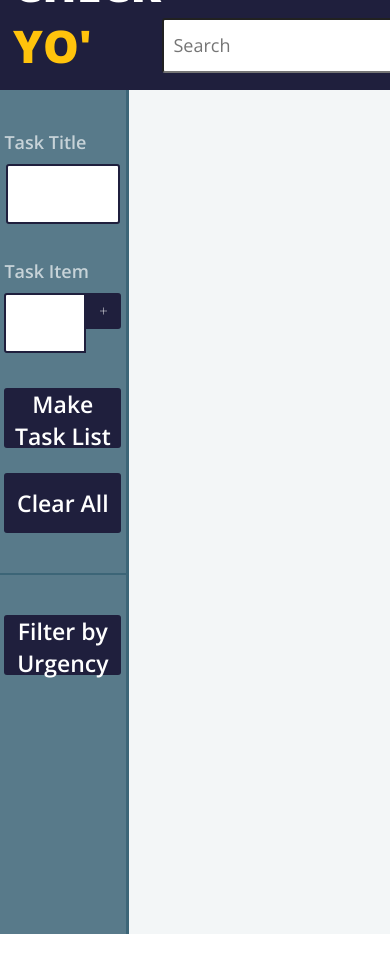
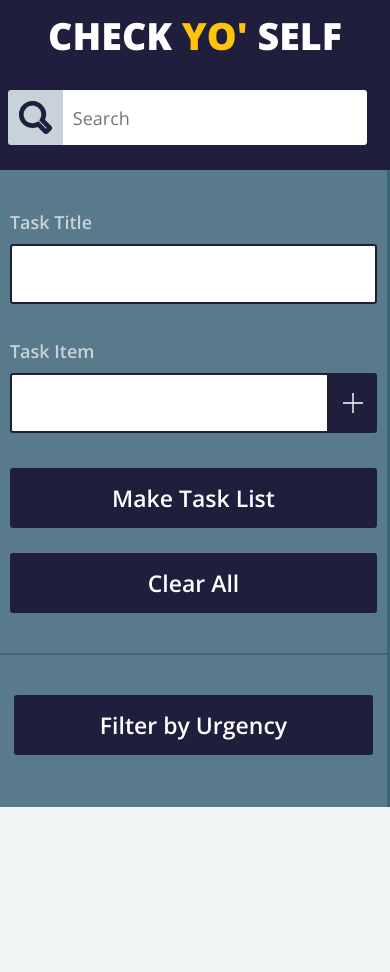
Before and after one commit to NaomiKC92/Check-Yo-Self-1906, a plain HTML site: page index.html in a window 390 px wide. Shown: the top 972 px of the page. Before the commit the page ends 844 px from the top, so only its background shows below. Drawn offline with nearby package versions, Linux system fonts and the light colour scheme.

Commit message:
Create mobile media query, add urgent functionality

```diff
--- a/index.html
+++ b/index.html
@@ -13,7 +13,10 @@
   <body>
     <header>
       <h1>CHECK <span class='header__yo'>YO'</span> SELF</h1>
-      <input type='text' placeholder='Search' class='header__search--input'>
+      <form class='header__search--block'>
+        <img src='images/search.svg' class='header__search--img'>
+        <input type='text' placeholder='Search' class='header__search--input'>
+      </form>
     </header>
     <main>
       <aside>
--- a/main.js
+++ b/main.js
@@ -55,19 +55,16 @@ function markUrgent(e) {
   toDoList[i].urgent = !toDoList[i].urgent;
   var urgentImg = e.target;
   toDoList[i].urgent === false ? urgentImg.src = 'images/urgent.svg' : urgentImg.src = 'images/urgent-active.svg';
-  changeCardColor(i);
+  changeCardColor(i, e);
   toDoList[i].saveToStorage(toDoList);
 };
 
-function changeCardColor(index) {
-  toDoList[index].urgent === true ? handleClassList("add") : handleClassList("remove");
+function changeCardColor(index, e) {
+  toDoList[index].urgent === true ? handleClassList("add", e) : handleClassList("remove", e);
 };
 
-function handleClassList(method) {
-  var taskCard = document.querySelector('.task__card');
-  var cardBody = document.querySelector('.card__body--list')
-  taskCard.classList[method]('card__yellow')
-  cardBody.classList[method]('card__body--yellow')
+function handleClassList(method, e) {
+  e.target.closest('article').classList[method]('card__yellow');
 }
 
 function getListIndex(event) {
--- a/styles.css
+++ b/styles.css
@@ -31,7 +31,8 @@ h1 {
 }
 
 .header__search--input {
-  border-radius: 3px;
+  border-radius: 0 3px 3px 0;
+  border: none;
   font-size: 18px;
   height: 55px;
   margin-right: 15px;
@@ -39,56 +40,89 @@ h1 {
   width: 350px;
 }
 
+.header__search--img {
+  background-color: #c7d3d8;
+  border-radius: 3px 0 0 3px;
+  height: 55px;
+  padding: 11px;
+  width: 55px;
+}
+
+.header__search--block {
+  align-content: center;
+  display: flex;
+  height: 55px;
+}
+
 main {
+  align-content: flex-start;
   display: flex;
   flex-direction: row;
 }
 
 aside {
+  align-items: center;
   background-color: #587a8a;
   border-right: 3px solid #3c6577;
   display: flex;
   flex-direction: column;
-  height: 100%;
-  align-items: center;
-  position: fixed;
-  z-index: 2;
+  min-height: 1000px;
   width: 33%;
 }
 
+.main__card--container {
+  background-color: #f3f6f7;
+  column-width: 2em;
+  display: flex;
+  flex-wrap: wrap;
+  min-height: 1000px;
+  width: 100%;
+}
+
+
+.task__card {
+  background:  #fafdff;
+  border: 3px solid #c7d3d8;
+  display: inline-block;
+  height: fit-content;
+  margin:  1rem;
+  padding:  .2rem;
+  width: 46%;
+ }
+
 .aside__tasks--form {
   align-items: center;
+  border-bottom: 2px solid #3c6577;
   display: flex;
   flex-direction: column;
+  margin-top: 40px;
   width: 100%;
-  margin-top: 40px;
-  border-bottom: 2px solid #3c6577;
 }
 
 .aside__input--label {
+  align-self: flex-start;
   color: #c7d3d8;
   font-size: 18px;
   font-weight: 600;
   margin-bottom: 10px;
   margin-left: 3.5%;
-  align-self: flex-start;
 }
 
 .aside__input {
+  border-radius: 3px;
   border: 2px solid #1f1f3d;
-  border-radius: 3px;
+  color: #3c6577;
+  font-size: 18px;
   height: 60px;
   margin-bottom: 35px;
+  padding-left: 10px;
   width: 91%;
-  font-size: 18px;
-  color: #3c6577;
-  padding-left: 10px;
 }
 
 .input__img--block {
+  align-content: center;
   display: flex;
   flex-direction: row;
-  align-content: center;
   width: 93%;
 }
 
@@ -98,15 +132,16 @@ aside {
 }
 
 .list__display--area {
+  align-content: flex-start;
   color: #fff;
-  font-size: 22px;
   display: flex;
   flex-direction: column;
-  align-content: flex-start;
+  font-size: 22px;
 }
 
 li {
   list-style-type: none;
+  margin-bottom: 15px;
 }
 
 .list__items {
@@ -115,8 +150,8 @@ li {
 
 .list__delete--img {
   height: 30px;
+  padding-right: 5px;
   width: 30px;
-  padding-right: 5px;
 }
 
 .item__unchecked {
@@ -125,12 +160,11 @@ li {
 }
 
 .input__plus--img {
-  height: 36px;
-  width: 35px;
   background-color: #1f1f3d;
+  border-radius: 0 3px 3px 0;
   border: 14px solid #1f1f3d;
-  border-radius: 0 3px 3px 0;
-  border-left: 14px solid #1f1f3d;
+  height: 59.5px;
+  width: 18%;
 }
 
 .aside__bottom {
@@ -155,78 +189,132 @@ li {
   margin-bottom: 40px;
 }
 
-
-.main__card--container {
-  display: flex;
-  background-color: #f3f6f7;
-  width: 67%;
-  height: 100%;
-  float: right;
-  position: fixed;
-  margin-left: 33%;
-  padding: 20px;
-}
-
-.task__card {
-  column-width: 13em;
-  border: 3px solid #c7d3d8;
-  height: 50%;
-  width: 40%;
-  background-color: #fafdff;
-}
-
 .task__card--header {
+  color: #1f1f3d;
   font-size: 25px;
   font-weight: 700;
-  color: #1f1f3d;
-  height: 12%;
+  height: 46px;
 }
 
 .task__card--header > p {
-  margin-top: 15px;
-  margin-left: 15px;
+  margin: auto 10px;
+  margin-top: 10px;
 }
 
 .card__body--list {
+  border-bottom: 3px solid #c7d3d8;
+  border-top: 3px solid #c7d3d8;
+  font-size: 162%;
   height: 62%;
-  border-top: 3px solid #c7d3d8;
-  border-bottom: 3px solid #c7d3d8;
+  padding: 5%;
 }
 
 .card__body--yellow {
+  border-bottom: 3px solid #ffc30c;
   border-top: 3px solid #ffc30c;
-  border-bottom: 3px solid #ffc30c;
 }
 
 .task__card--footer {
+  align-content: center;
   display: flex;
   flex-direction: row;
+  height: 79px;
   justify-content: space-between;
-  height: 21%;
 }
 
 .task__card--footer > p {
-  margin: 15px;
   align-self: flex-end;
   color: #587a8a;
   font-weight: 600;
+  margin: 15px;
 }
 
 .card__footer--img {
   height: 32px;
+  margin-bottom: 5px;
+  margin-left: 10px;
   width: 32px;
-  margin-left: 10px;
-  margin-bottom: 5px;
 }
 
 .card__img--block {
+  align-content: center;
   height: 60px;
+  margin-right: 15px;
+  padding: 10px;
   width: 60px;
-  padding: 10px;
-  align-content: center;
 }
 
 .card__yellow {
   background-color: #ffe89d;
   border: 3px solid #ffc30c;
 }
+
+
+@media screen and (max-width: 600px) {
+
+}
+
+
+@media screen and (max-width: 600px) {
+
+  body {
+    display: flex;
+    flex-direction: column;
+  }
+
+  header {
+    align-content: center;
+    display: flex;
+    flex-direction: column;
+    height: 170px;
+    justify-content: space-evenly;
+    margin: 0;
+  }
+
+  .header__search--block {
+    align-content: center;
+    height: 50px;
+    width: 96%;
+  }
+
+  .aside__item--input,
+  .header__search--input {
+    width: 100%;
+  }
+
+  h1 {
+    font-size: 235%;
+    margin: -20px auto 0 auto;
+  }
+
+  main {
+    display: flex;
+    flex-direction: column;
+    width: 100%;
+  }
+
+  aside {
+    min-height: 637px;
+    width: 100%;
+  }
+
+  .main__card--container {
+    align-content: center;
+    display: flex;
+    flex-direction: column;
+    width: 100%;
+  }
+
+  .input__plus--img {
+    width: 13%;
+  }
+
+  .task__card,
+  .aside__title--input {
+    width: 93%;
+  }
+
+  .aside__tasks--form {
+    width: 102%;
+  }
+}
```
Also changed, not shown: Images/search.svg (renamed from Images/search .svg).
